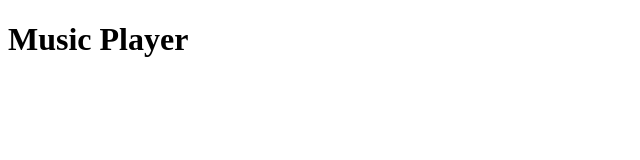
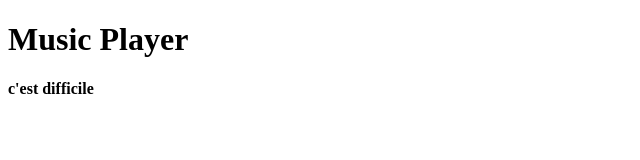
Before and after one commit to jarrellrn/music-player, a plain HTML site: page index.html in a window 1280 px wide. Shown: the whole page, without its empty margins (0-640 px from the left). Drawn offline with Linux system fonts and the light colour scheme; a small style sheet from the web is missing.

Commit message:
added placeholder hardcoded title

```diff
--- a/index.html
+++ b/index.html
@@ -16,7 +16,7 @@
   <h1>Music Player</h1>
   <div class="music-container">
     <div class="music-info">
-
+      <h4 id="title">c'est difficile</h4>
     </div>
   </div>
   <script src="script.js"></script>
```
